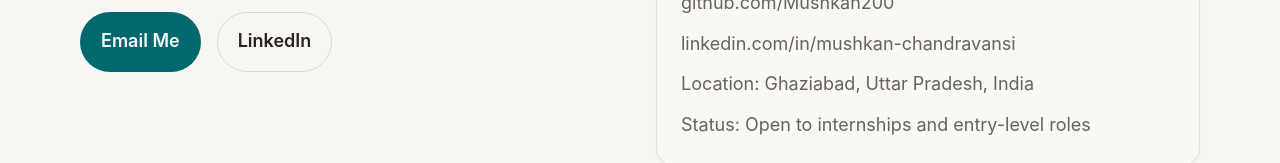
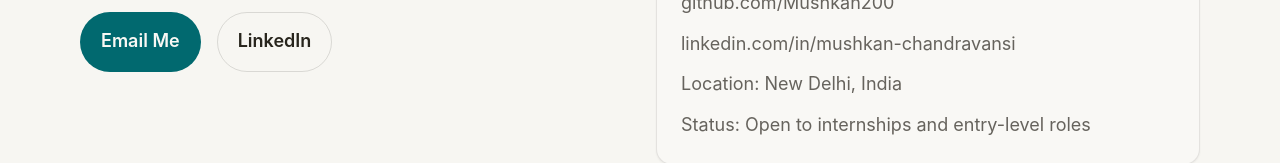
Before and after one commit to Mushkan200/mushkan200.portfolio, a plain HTML site: page index.html in a window 1280 px wide. Shown: the part 4745-4908 px from the top of the page. Drawn offline with Linux system fonts and the light colour scheme; a web font is replaced by a local one.

Commit message:
Update location to New Delhi

```diff
--- a/index.html
+++ b/index.html
@@ -412,7 +412,7 @@
             <a href="mailto:muskanchandravansi.2001@gmail.com">muskanchandravansi.2001@gmail.com</a>
             <a href="https://github.com/Mushkan200" target="_blank" rel="noopener noreferrer">github.com/Mushkan200</a>
             <a href="https://www.linkedin.com/in/mushkan-chandravansi-701015146" target="_blank" rel="noopener noreferrer">linkedin.com/in/mushkan-chandravansi</a>
-            <span style="color:var(--color-text-muted)">Location: Ghaziabad, Uttar Pradesh, India</span>
+            <span style="color:var(--color-text-muted)">Location: New Delhi, India</span>
             <span style="color:var(--color-text-muted)">Status: Open to internships and entry-level roles</span>
           </div>
         </aside>
```
